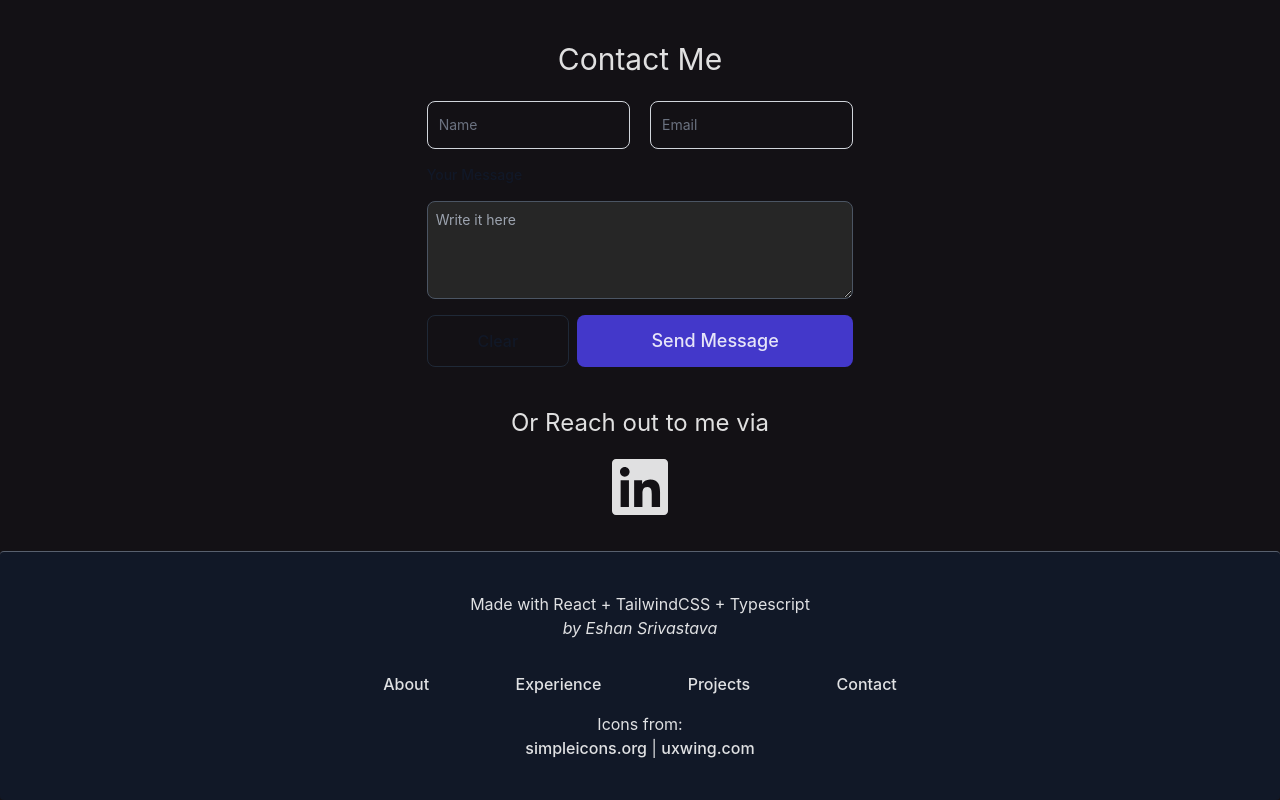
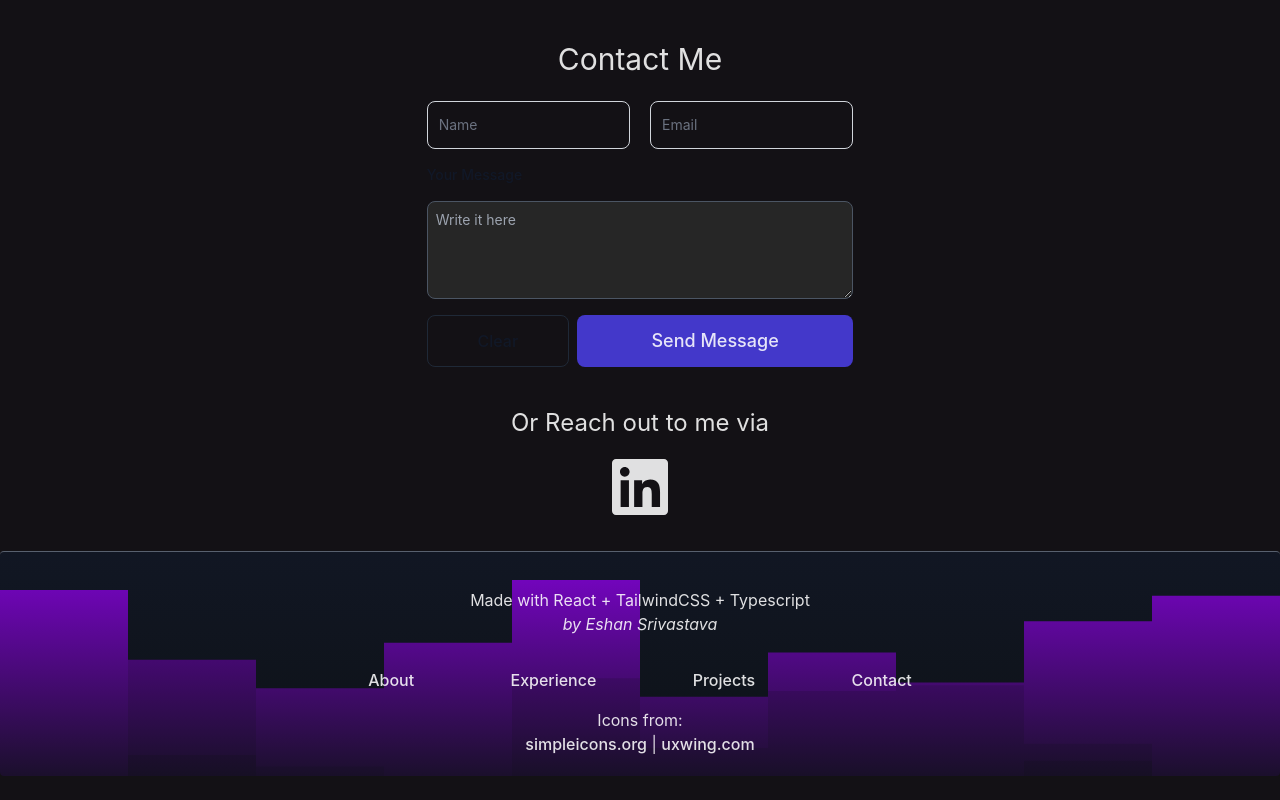
Before and after one commit to eshan-srivastava/portfolio, a React (Vite) app: page / in a window 1280 px wide. Shown: the part 2427-3227 px from the top of the page. After the commit the page ends 3203 px from the top, so only its background shows below. Built offline with nearby package versions, Linux system fonts and the light colour scheme.

Commit message:
added image to footer

```diff
--- a/src/components/Footer.tsx
+++ b/src/components/Footer.tsx
@@ -1,7 +1,10 @@
 const Footer = () => {
     return (
-        <footer className="footer footer-center p-10 bg-gray-900 border-t border-t-gray-500/80 text-base-content rounded mt-8">
-            <p className="pb-4">
+        <footer className="footer footer-center py-5 relative border-t border-t-gray-500/80 text-base-content rounded mt-8 bg-cover bg-no-repeat bg-center bg-fixed"
+        style={{
+            backgroundImage: `linear-gradient(to bottom, rgba(19, 17, 21, 0.2), rgba(13, 17, 21, 0.9)), url('./src/assets/footer_bg.svg')`,
+        }}>
+            <p className="py-4">
                 Made with React + TailwindCSS + Typescript
                 <br /><i>by Eshan Srivastava</i>
             </p>
--- a/tailwind.config.js
+++ b/tailwind.config.js
@@ -6,6 +6,9 @@ export default {
   ],
   theme: {
     extend: {
+      backgroundImage: {
+        'footer': "url('./src/assets/footer_bg.svg')",
+      },
       animation: {
         'gradient' : 'gradient 8s linear infinite',
       },
```
Also changed, not shown: src/assets/footer_bg.svg (added).
